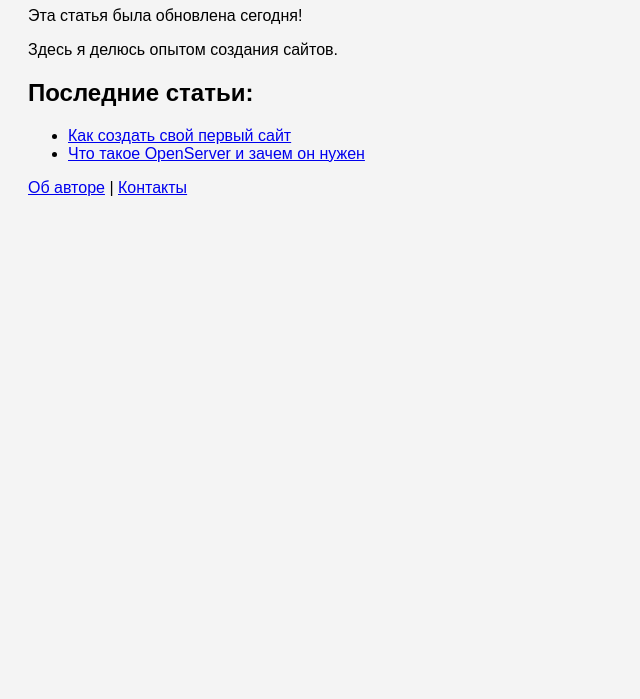
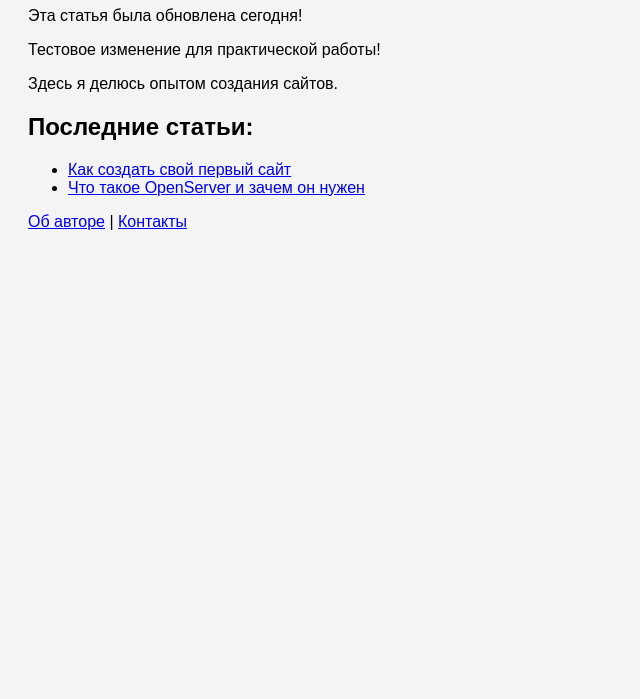
Before and after one commit to alpatovaalinka-creator/myblog-remote, a plain HTML site: page index.html in a window 1280 px wide. Shown: the part 101-800 px from the top of the page, without its empty margins (0-640 px from the left). Drawn offline with Linux system fonts and the light colour scheme.

Commit message:
Добавлено тестовое изменение

```diff
--- a/index.html
+++ b/index.html
@@ -8,6 +8,7 @@
 <body style="font-family: Arial; background: #f4f4f4; padding: 20px;">
     <h1>Мой блог о веб-разработке</h1>
 <p>Эта статья была обновлена сегодня!</p>
+    <p>Тестовое изменение для практической работы!</p>
     <p>Здесь я делюсь опытом создания сайтов.</p>
 
     <h2>Последние статьи:</h2>
```
